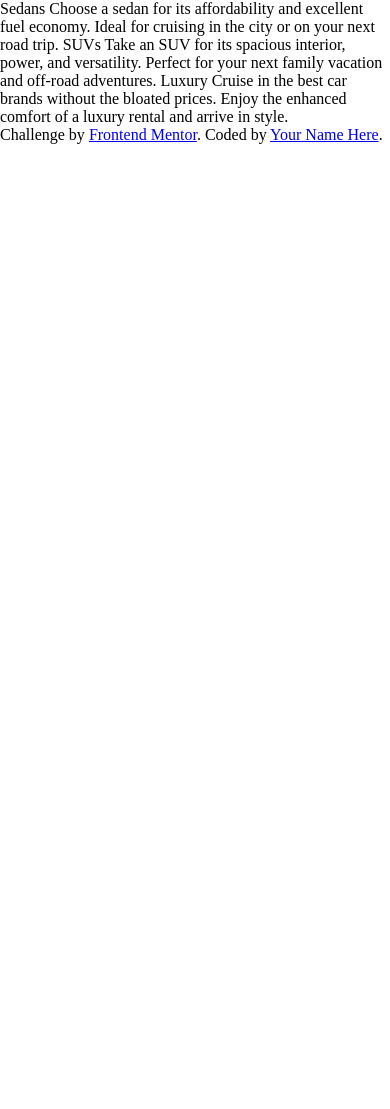
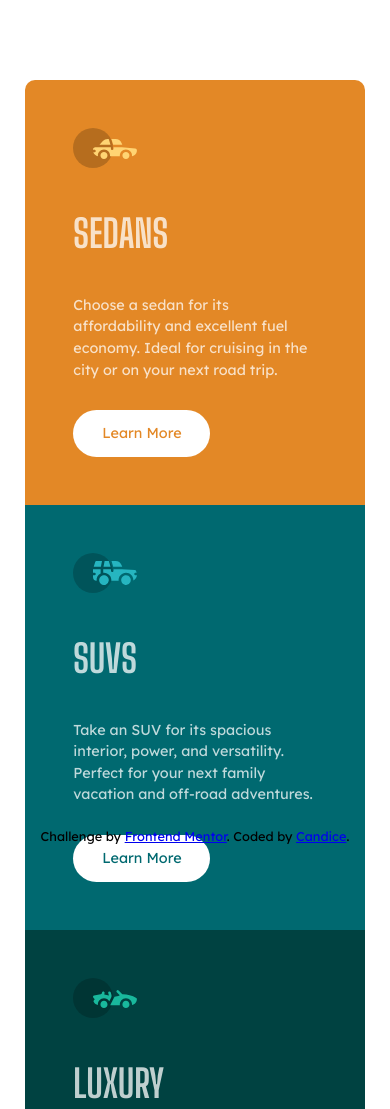
Before and after one commit to candicoded/3-column-preview-card-component-main, a plain HTML site: page index.html in a window 390 px wide. Shown: the top 1109 px of the page. Before the commit the page ends 844 px from the top, so only its background shows below. Drawn offline with Linux system fonts and the light colour scheme.

Commit message:
finished mobile version

```diff
--- a/index.html
+++ b/index.html
@@ -6,25 +6,43 @@
 
   <link rel="icon" type="image/png" sizes="32x32" href="./images/favicon-32x32.png">
   <link rel="stylesheet" href="style.css">
+  <link rel="preconnect" href="https://fonts.googleapis.com">
+  <link rel="preconnect" href="https://fonts.gstatic.com" crossorigin>
+  <link href="https://fonts.googleapis.com/css2?family=Big+Shoulders+Display:wght@700&display=swap" rel="stylesheet">
+  <link rel="preconnect" href="https://fonts.googleapis.com">
+  <link rel="preconnect" href="https://fonts.gstatic.com" crossorigin>
+  <link href="https://fonts.googleapis.com/css2?family=Lexend+Deca&display=swap" rel="stylesheet">
   <title>Frontend Mentor | 3-column preview card component</title>
 </head>
 <body>
+  <main>
+    <div class="sedans">
+      <img src="./images/icon-sedans.svg" alt="sedan icon">
+      <h2>Sedans</h2>
+      <p>Choose a sedan for its affordability and excellent fuel economy. Ideal for cruising in the city
+      or on your next road trip.</p>
+      <button>Learn More</button>
+  </div>
 
-  Sedans
-  Choose a sedan for its affordability and excellent fuel economy. Ideal for cruising in the city
-  or on your next road trip.
+    <div class="suvs">
+      <img src="./images/icon-suvs.svg" alt="suv icon">
+      <h2>SUVs</h2>
+      <p>Take an SUV for its spacious interior, power, and versatility. Perfect for your next family vacation
+      and off-road adventures.</p>
+      <button>Learn More</button>
+    </div>
 
-  SUVs
-  Take an SUV for its spacious interior, power, and versatility. Perfect for your next family vacation
-  and off-road adventures.
-
-  Luxury
-  Cruise in the best car brands without the bloated prices. Enjoy the enhanced comfort of a luxury
-  rental and arrive in style.
-
+    <div class="luxury">
+      <img src="./images/icon-luxury.svg" alt="luxury icon">
+      <h2>Luxury</h2>
+      <p>Cruise in the best car brands without the bloated prices. Enjoy the enhanced comfort of a luxury
+      rental and arrive in style.</p>
+      <button>Learn More</button>
+    </div>
+  </main>
   <footer>
     Challenge by <a href="https://www.frontendmentor.io?ref=challenge" target="_blank">Frontend Mentor</a>.
-    Coded by <a href="#">Your Name Here</a>.
+    Coded by <a href="#">Candice</a>.
   </footer>
 </body>
 </html>
--- a/style.css
+++ b/style.css
@@ -1,5 +1,94 @@
+:root {
+  --BrightOrange: hsl(31, 77%, 52%);
+  --DarkCyan: hsl(184, 100%, 22%);
+  --VeryDarkCyan: hsl(179, 100%, 13%);
+
+  --TransparentWhite: hsla(0, 0%, 100%, 0.75);
+  --VeryLightGray: hsl(0, 0%, 95%);
+
+}
+
 * {
   margin: 0;
   padding: 0;
   box-sizing: border-box;
+  font-family: "Lexend Deca", sans-serif;
 }
+
+body {
+  background-color: var(--TransparentWhite);
+  display: flex;
+  justify-content: center;
+  align-items: center;
+  min-height: 100vh;
+}
+
+main {
+  width: 87%;
+  margin: 5em 0;
+}
+
+main div {
+  padding: 3em;
+}
+
+.sedans {
+  background-color: var(--BrightOrange);
+  border-radius: 10px 10px 0 0;
+}
+
+.suvs {
+  background-color: var(--DarkCyan);
+}
+
+.luxury {
+  background-color: var(--VeryDarkCyan);
+  border-radius: 0 0 10px 10px;
+}
+
+h2 {
+  font-family: "Big Shoulders Display", sans-serif;
+  text-transform: uppercase;
+  font-size: 2.4rem;
+  margin: 1em 0;
+}
+
+h2, p {
+  color: var(--TransparentWhite);
+}
+
+p {
+  line-height: 1.5;
+  font-size: 0.9rem;
+}
+
+button {
+  background-color: white;
+  border: none;
+  padding: 1em 2em;
+  border-radius: 30px;
+  cursor: pointer;
+  margin-top: 2em;
+  font-size: 0.9rem;
+}
+
+.sedans button {
+  color: var(--BrightOrange);
+}
+
+.suvs button {
+  color: var(--DarkCyan);
+}
+
+.luxury button {
+  color: var(--VeryDarkCyan);
+}
+
+footer {
+  width: 100%;
+  position: fixed;
+  bottom: 0;
+  left: 0;
+  text-align: center;
+  font-size: 0.8rem;
+}
```
